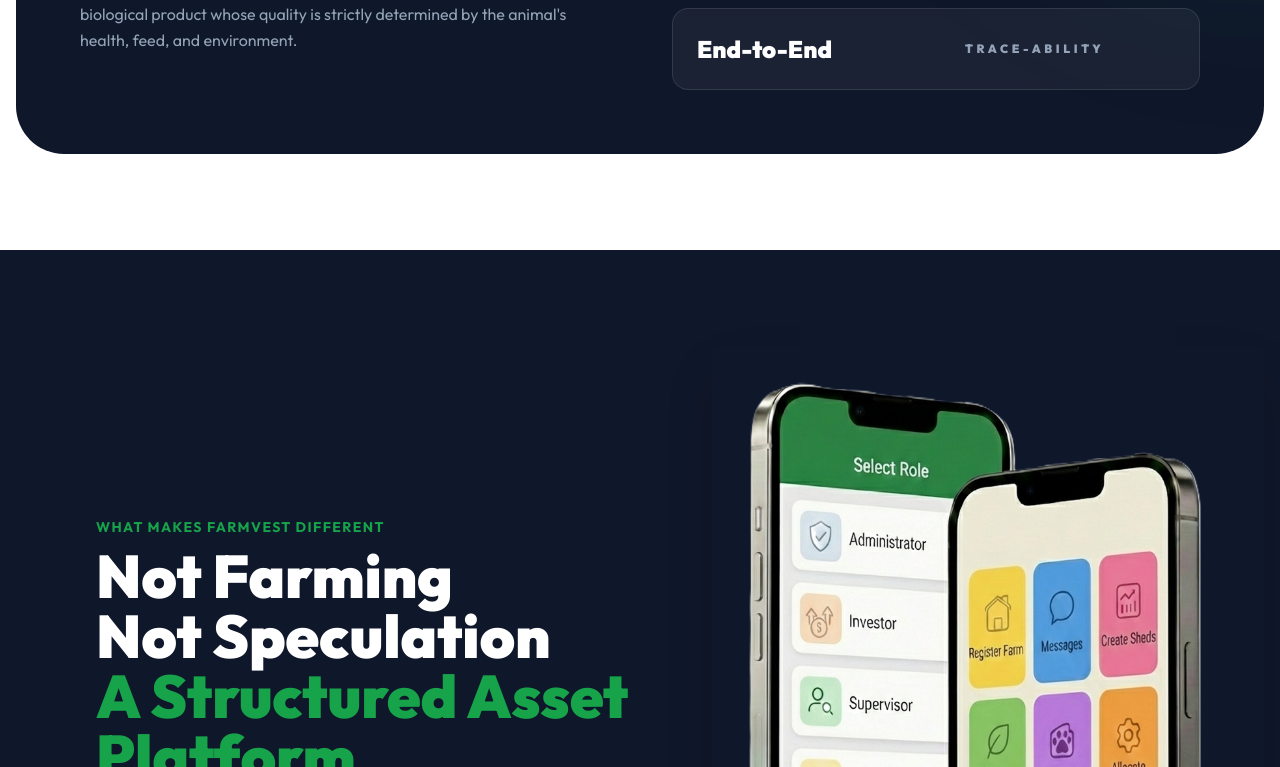
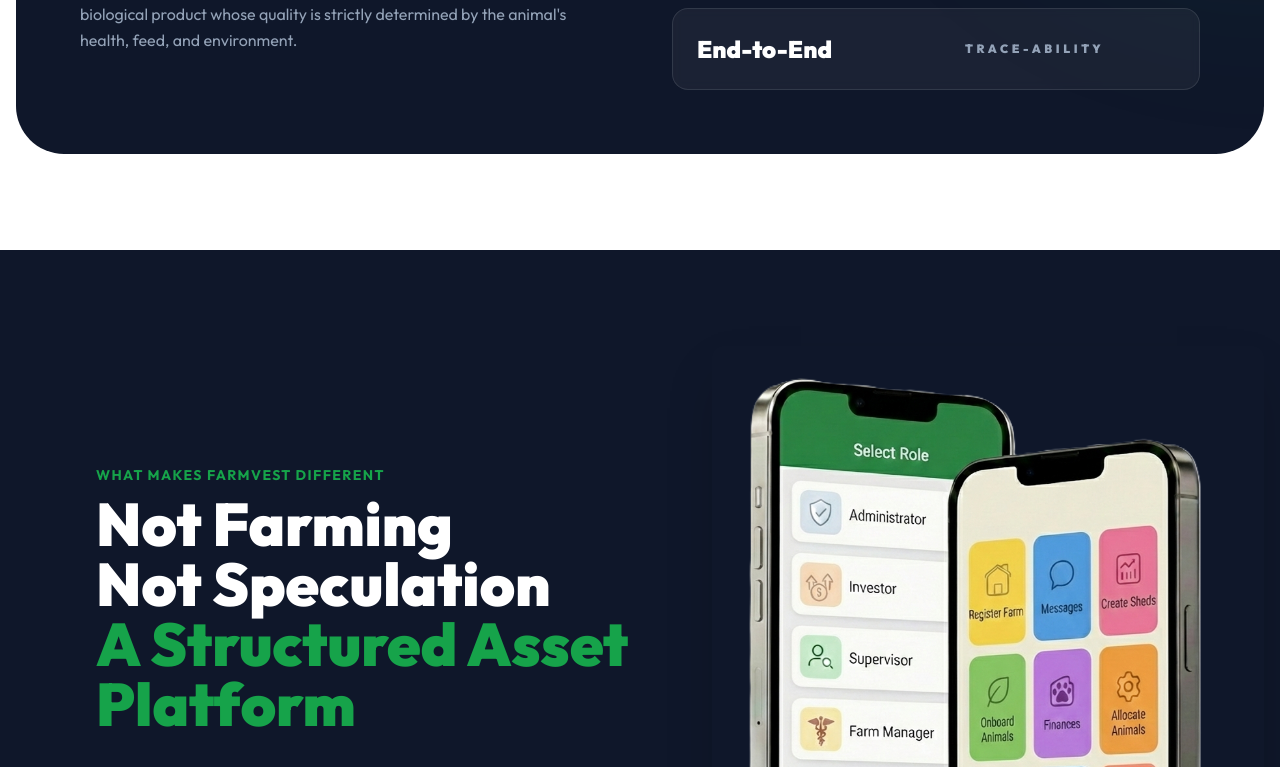
Before and after one commit to markwaveai/farmvest_static_site, a React (Vite) app: page / in a window 1280 px wide. Shown: the part 2033-2800 px from the top of the page. Built offline with nearby package versions, Linux system fonts and the light colour scheme.

Commit message:
changed version

```diff
--- a/src/pages/Home.jsx
+++ b/src/pages/Home.jsx
@@ -202,7 +202,7 @@
                             <img
                                 src={ManagementApp}
                                 alt="Structured Platform"
-                                className="rounded-xl shadow-2xl mb-8 opacity-100 w-full lg:scale-[1] xl:scale-80 origin-center transition-transform duration-500"
+                                className="rounded-xl shadow-2xl mb-8 opacity-100 w-full lg:scale-[1] max-h-[90vh] xl:scale-80 origin-center transition-transform duration-500"
                             />
                         </motion.div>
                     </div>
```
Also changed, not shown: 1 other file (tests, documents, lock files or other folders).
